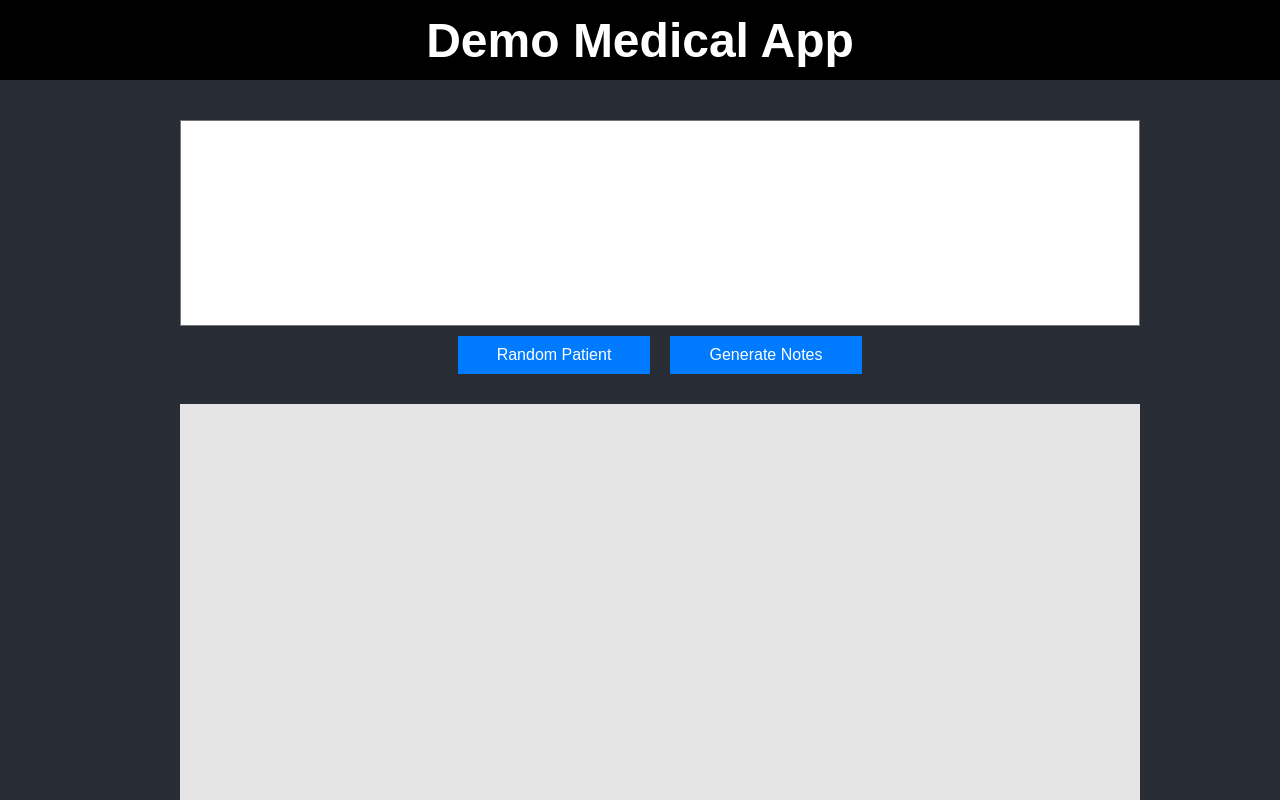
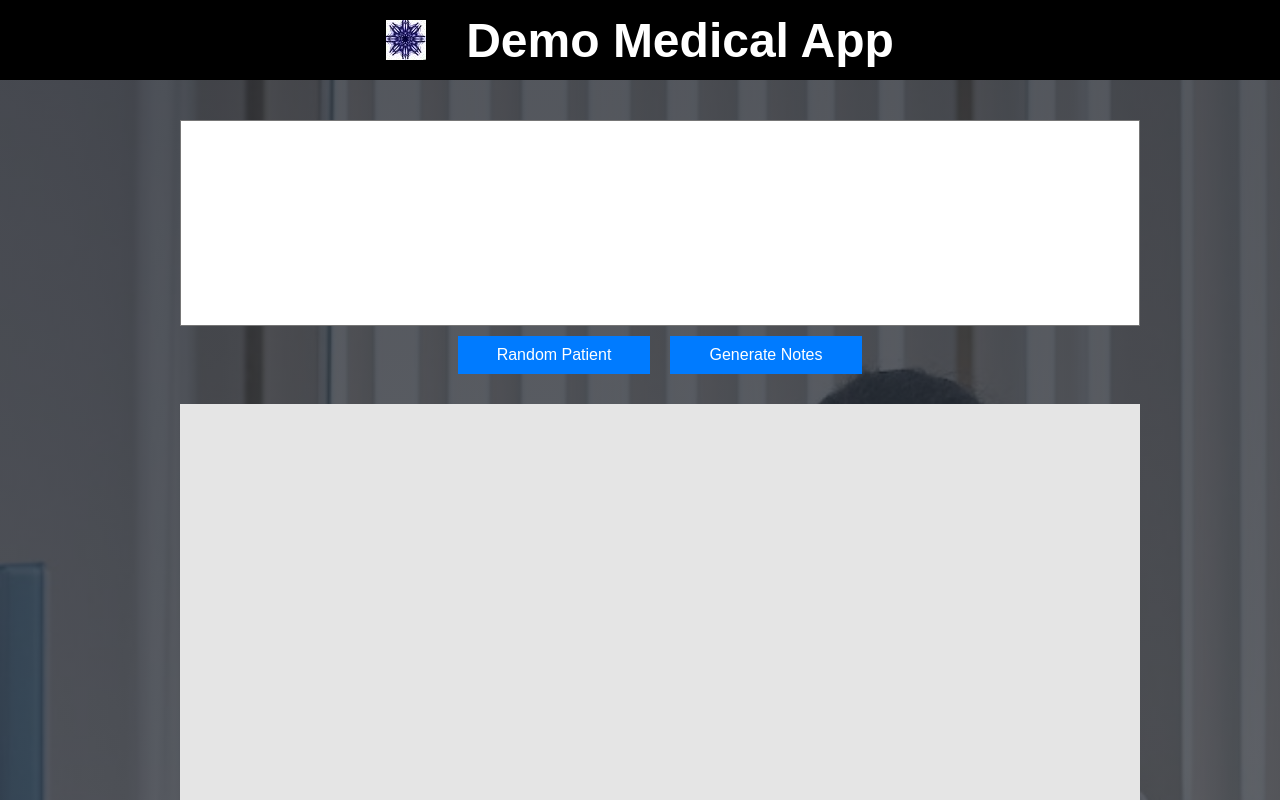
Before and after one commit to rkruser/km-health-solutions, a React (Create React App) app in the folder frontend/site-frontend/: page / in a window 1280 px wide. Shown: the top 800 px of the page. Built offline with nearby package versions, Linux system fonts and the light colour scheme.

Commit message:
Added placeholder logo and stock photo

```diff
--- a/frontend/site-frontend/src/App.css
+++ b/frontend/site-frontend/src/App.css
@@ -1,9 +1,12 @@
 /* App interface */
 .App {
   text-align: center;
-  background-color: #282c34;
+  background-image: linear-gradient(rgba(40, 44, 52, 0.801), rgba(40, 44, 52, 0.7)), url('stock_photo_2.jpg');
+  background-repeat: no-repeat;
+  background-size: cover;
   min-height: 100vh;
 }
+
 
 .App-logo {
   height: 40vmin;
@@ -44,6 +47,14 @@
 /*
 Site interface
 */
+
+.site-logo {
+  height: 40px;
+  width: 40px;
+  background-image: url('logo.jpg');
+  margin-right: 40px;
+}
+
 .site-banner {
   margin: 0;
   font-family: Arial, sans-serif;
@@ -250,6 +261,7 @@ button {
   box-sizing: border-box;
   padding: 5px;
   text-align: right;
+  min-width: 80px;
 }
 
 .chat-entry-content {
--- a/frontend/site-frontend/src/App.js
+++ b/frontend/site-frontend/src/App.js
@@ -31,6 +31,7 @@ function App() {
   return (
     <div className="App">
       <div className="site-banner">
+        <div className='site-logo'></div>
         <h1 className="site-title">Demo Medical App</h1>
       </div>
       <div className="site-body">
```
Also changed, not shown: frontend/site-frontend/src/logo.jpg (added), frontend/site-frontend/src/stock_photo_2.jpg (added).
